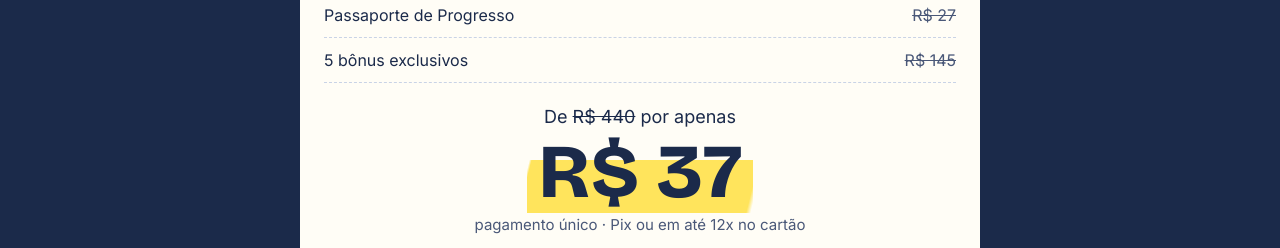
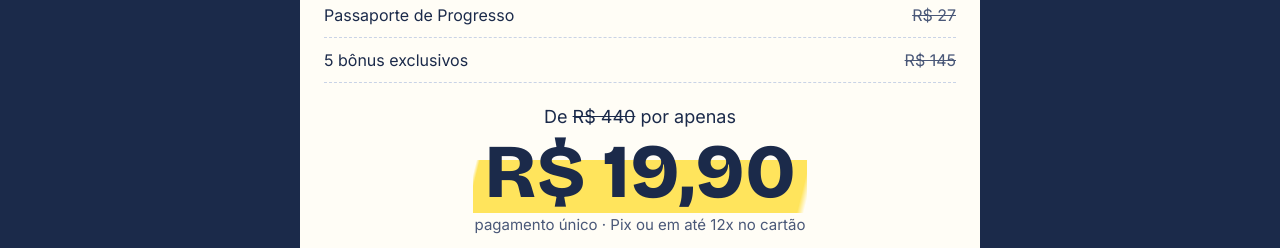
Before and after one commit to vitormurilo2021-lab/ingles-sem-perrengue, a plain HTML site: page public/oferta/index.html in a window 1280 px wide. Shown: the part 7859-8107 px from the top of the page. Drawn offline with Linux system fonts and the light colour scheme.

Commit message:
Áudios nativos do Teste do Ouvido (ElevenLabs) e preço de teste R$ 19,90
Co-Authored-By: Claude Opus 5.5 <noreply@anthropic.com>
Claude-Session: https://claude.ai/code/session_01QvmczT1P3uEks9Ar8yfoC3

```diff
--- a/public/assets/js/config.js
+++ b/public/assets/js/config.js
@@ -8,7 +8,7 @@
 window.ISP_CONFIG = {
   PIXEL_ID: '',
   CHECKOUT_URL: '',
-  PRICE: 'R$ 37',
+  PRICE: 'R$ 19,90',
   PRICE_FROM: 'R$ 440'
 };
 
--- a/public/oferta/index.html
+++ b/public/oferta/index.html
@@ -166,7 +166,7 @@
       </ul>
       <div class="price">
         <div>De <s class="js-price-from">R$ 440</s> por apenas</div>
-        <div class="big"><span class="hl js-price">R$ 37</span></div>
+        <div class="big"><span class="hl js-price">R$ 19,90</span></div>
         <div class="muted">pagamento único · Pix ou em até 12x no cartão</div>
       </div>
       <a class="btn btn-lg js-checkout" href="#">QUERO O INGLÊS SEM PERRENGUE</a>
@@ -209,7 +209,7 @@
 <section class="final">
   <div class="wrap-narrow">
     <h2>Sua próxima viagem pode ser a primeira sem perrengue.</h2>
-    <p class="lead">21 cenas, 15 minutos por dia, por <span class="js-price">R$ 37</span>.</p>
+    <p class="lead">21 cenas, 15 minutos por dia, por <span class="js-price">R$ 19,90</span>.</p>
     <a class="btn btn-lg js-cta" href="#oferta">QUERO VIAJAR SEM PERRENGUE</a>
   </div>
 </section>
@@ -217,7 +217,7 @@
 <footer class="foot">Inglês Sem Perrengue · [NOME DA EMPRESA] · [CNPJ] · <a href="#">Termos de uso</a> · <a href="#">Política de privacidade</a></footer>
 
 <div class="sticky-cta" id="stickyCta" aria-hidden="true">
-  <div><span class="note">acesso vitalício</span> <strong class="js-price">R$ 37</strong></div>
+  <div><span class="note">acesso vitalício</span> <strong class="js-price">R$ 19,90</strong></div>
   <a class="btn js-cta" href="#oferta" tabindex="-1">QUERO O MEU</a>
 </div>
 
```
Also changed, not shown: 2 other files.
